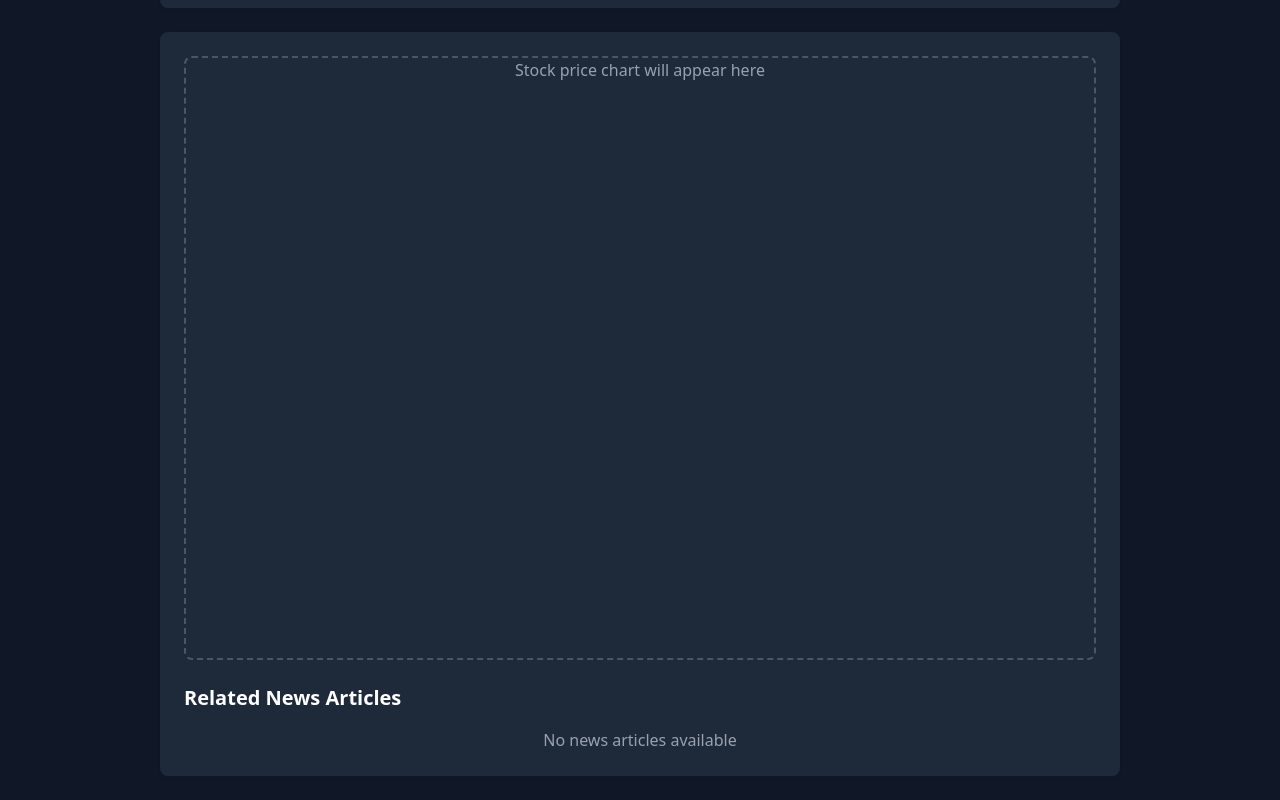
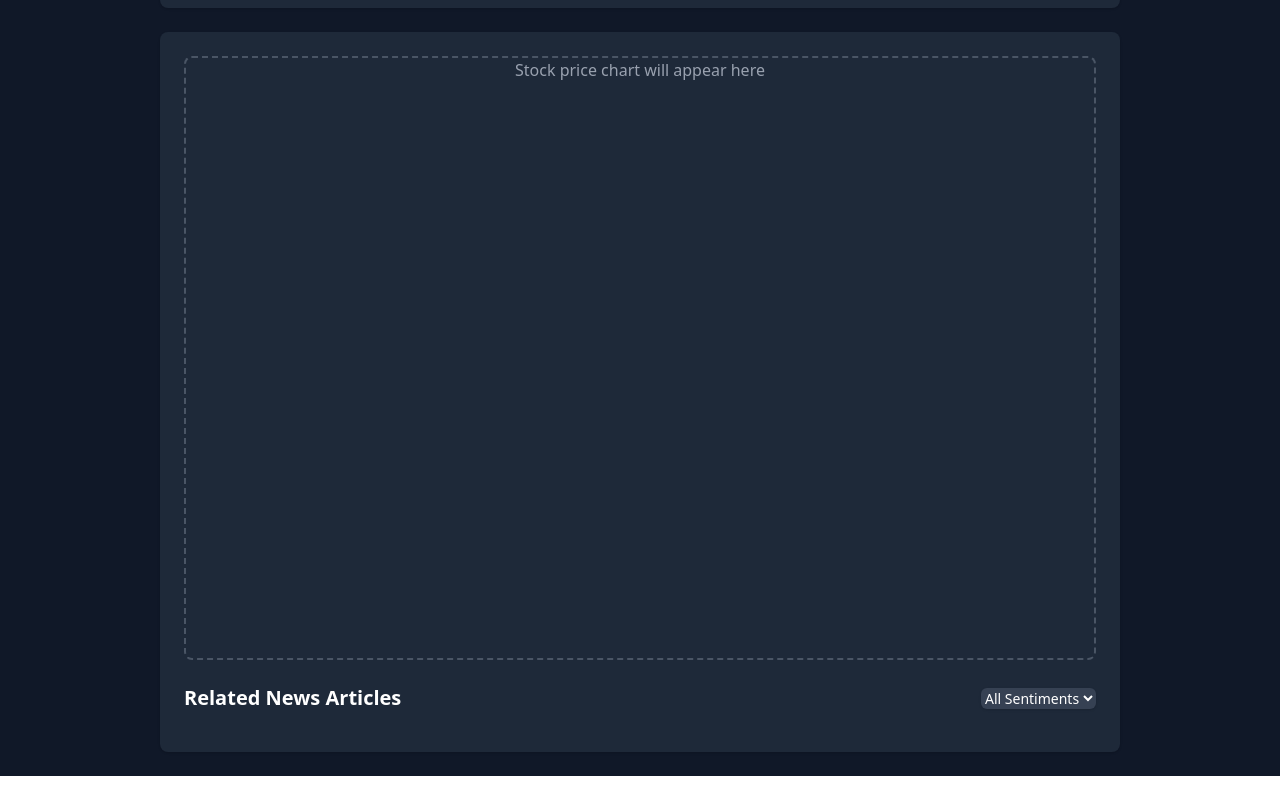
Before and after one commit to csrountree0/StockNewsAnalyzer, a React (Vite) app: page / in a window 1280 px wide. Shown: the part 294-1094 px from the top of the page. After the commit the page ends 1070 px from the top, so only its background shows below. Built offline with nearby package versions, Linux system fonts and the light colour scheme.

Commit message:
added sentiment analysis for each of the articles, made the div scrollable to save space for sentiment stats analysis, added some filtering and sorting for the news articles

```diff
--- a/src/App.css
+++ b/src/App.css
@@ -1 +1,28 @@
 @import "tailwindcss";
+
+/* Custom scrollbar styles */
+.custom-scrollbar::-webkit-scrollbar {
+  width: 8px;
+}
+
+.custom-scrollbar::-webkit-scrollbar-track {
+  background: transparent;
+}
+
+.custom-scrollbar::-webkit-scrollbar-thumb {
+  background-color: rgba(156, 163, 175, 0.5);
+  border-radius: 4px;
+}
+
+.custom-scrollbar::-webkit-scrollbar-thumb:hover {
+  background-color: rgba(156, 163, 175, 0.7);
+}
+
+/* Dark mode scrollbar */
+.dark .custom-scrollbar::-webkit-scrollbar-thumb {
+  background-color: rgba(75, 85, 99, 0.5);
+}
+
+.dark .custom-scrollbar::-webkit-scrollbar-thumb:hover {
+  background-color: rgba(75, 85, 99, 0.7);
+}
--- a/src/App.jsx
+++ b/src/App.jsx
@@ -12,6 +12,7 @@ function App() {
   const [errors, setErrors] = useState({ ticker: '', date: '' })
   const [stockData, setStockData] = useState(null)
   const [newsData, setNewsData] = useState([])
+  const [sortBy, setSortBy] = useState('all')
 
   const handleSubmit = async (e) => {
     e.preventDefault()
@@ -43,13 +44,36 @@ function App() {
         fetchStockPrice(ticker, startDate, oneYearLater),
         fetchNews(ticker, endDate, endDate)
       ]);
+
+      // fetch sentiment scores for each article
+      /*
+         Since i dont have access to the full article i just use
+         the headline and summary
+      */
+      const inputs = newsResult.map(article => `${article.headline} ${article.summary}`);
+      const sentimentResponse = await fetch('https://snahelper.colbyr416-927.workers.dev/api/sentiment', {
+        method: 'POST',
+        headers: {
+          'Content-Type': 'application/json',
+        },
+        body: JSON.stringify({
+          inputs: inputs
+        })
+      });
+
+      let sentimentScores = await sentimentResponse.json();
+      sentimentScores = JSON.parse(JSON.stringify(sentimentScores));
+
+
       setStockData(stockResult)
-      setNewsData(newsResult.map(article => ({
+      // add 2 new elements for the label and score and sort them by confidence
+      setNewsData(newsResult.map((article, i) => ({
         ...article,
-        sentimentLabel: parseInt(Math.random() * 3) === 0 ? "Bullish" : parseInt(Math.random() * 3) === 1 ? "Neutral" : "Bearish"
-      })))
-      console.log(newsResult)
-      setErrors({ ticker: '', date: '' })
+        sentimentLabel: sentimentScores[0][i].label,
+        sentimentConfidence: sentimentScores[0][i].score
+      })).sort((a, b) => b.sentimentConfidence - a.sentimentConfidence));
+      // remove any previous errors
+      setErrors({ ticker: '', date: '' });
     } catch (error) {
       console.error('Error:', error)
       setErrors(prev => ({
@@ -166,10 +190,26 @@ function App() {
 
             {/* News Articles Section */}
             <div>
-              <h2 className={`text-lg sm:text-xl font-semibold mb-3 sm:mb-4 ${isDark ? 'text-white' : 'text-gray-900'}`}>Related News Articles</h2>
-              <div className="space-y-3 sm:space-y-4">
-                {newsData.length > 0 ? (
-                  newsData.map((article, index) => (
+              <div className="flex justify-between items-center mb-3 sm:mb-4">
+                <h2 className={`text-lg sm:text-xl font-semibold ${isDark ? 'text-white' : 'text-gray-900'}`}>Related News Articles</h2>
+                <select
+                  value={sortBy}
+                  onChange={(e) => setSortBy(e.target.value)}
+                  className={`rounded-md shadow-sm focus:ring-blue-500 focus:border-blue-500 text-sm ${
+                    isDark ? 'bg-gray-700 border-gray-600 text-white' : 'bg-white border-gray-300'
+                  }`}
+                >
+                  <option value="all">All Sentiments</option>
+                  <option value="positive">Positive</option>
+                  <option value="neutral">Neutral</option>
+                  <option value="negative">Negative</option>
+                </select>
+              </div>
+              <div className="space-y-3 sm:space-y-4 max-h-[500px] overflow-y-auto pr-2 custom-scrollbar">
+                {newsData
+                  .filter(article => sortBy === 'all' || article.sentimentLabel === sortBy)
+                  .sort((a, b) => b.sentimentConfidence - a.sentimentConfidence)
+                  .map((article, index) => (
                     <div
                       key={index}
                       className={`border rounded-lg p-4 hover:shadow-md transition-shadow ${
@@ -186,13 +226,13 @@ function App() {
                           {article.headline}
                         </a>
                         <span className={`px-2 py-1 rounded-full ${
-                          article.sentimentLabel === 'Bullish'
+                          article.sentimentLabel === 'positive'
                             ? 'text-green-500'
-                            : article.sentimentLabel === 'Neutral'
+                            : article.sentimentLabel === 'neutral'
                               ? 'text-orange-400'
                               : 'text-red-600'
                         }`}>
-                          {article.sentimentLabel}
+                          {article.sentimentLabel} ({(article.sentimentConfidence * 100).toFixed(2)}%)
                         </span>
                       </h3>
                       <p className={`mt-2 text-sm ${isDark ? 'text-gray-400' : 'text-gray-500'}`}>
@@ -206,11 +246,7 @@ function App() {
                       </div>
                     </div>
                   ))
-                ) : (
-                  <p className={`text-center text-sm sm:text-base ${isDark ? 'text-gray-400' : 'text-gray-500'}`}>
-                    No news articles available
-                  </p>
-                )}
+                }
               </div>
             </div>
           </div>
```
